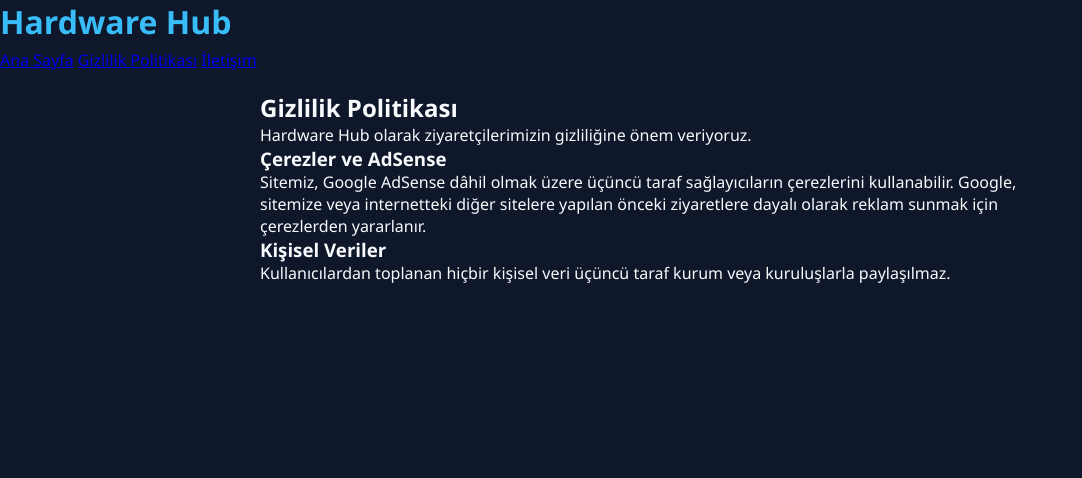
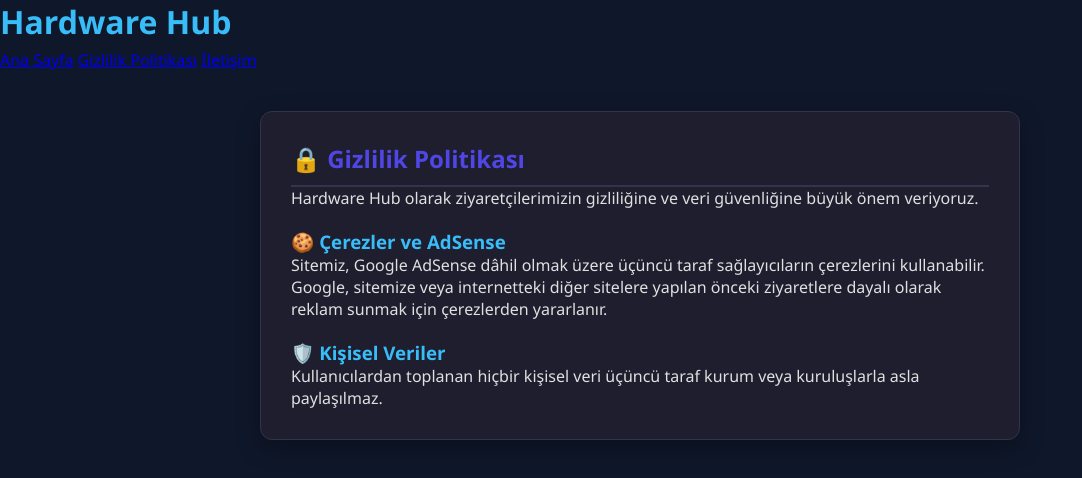
Before and after one commit to yakupkuce67-arch/hardware-hub, a website: page public/privacy.html in a window 1280 px wide. Shown: the whole page, without its empty margins (0-1082 px from the left). Drawn offline with Linux system fonts and the light colour scheme.

Commit message:
sayfalar kutucuklu tasarim ile guncellendi

```diff
--- a/public/privacy.html
+++ b/public/privacy.html
@@ -16,15 +16,17 @@
         </nav>
     </header>
 
-    <main style="padding: 20px; max-width: 800px; margin: 0 auto;">
-        <h2>Gizlilik Politikası</h2>
-        <p>Hardware Hub olarak ziyaretçilerimizin gizliliğine önem veriyoruz.</p>
+    <div class="info-container">
+        <div class="info-card">
+            <h2>🔒 Gizlilik Politikası</h2>
+            <p>Hardware Hub olarak ziyaretçilerimizin gizliliğine ve veri güvenliğine büyük önem veriyoruz.</p>
 
-        <h3>Çerezler ve AdSense</h3>
-        <p>Sitemiz, Google AdSense dâhil olmak üzere üçüncü taraf sağlayıcıların çerezlerini kullanabilir. Google, sitemize veya internetteki diğer sitelere yapılan önceki ziyaretlere dayalı olarak reklam sunmak için çerezlerden yararlanır.</p>
+            <h3>🍪 Çerezler ve AdSense</h3>
+            <p>Sitemiz, Google AdSense dâhil olmak üzere üçüncü taraf sağlayıcıların çerezlerini kullanabilir. Google, sitemize veya internetteki diğer sitelere yapılan önceki ziyaretlere dayalı olarak reklam sunmak için çerezlerden yararlanır.</p>
 
-        <h3>Kişisel Veriler</h3>
-        <p>Kullanıcılardan toplanan hiçbir kişisel veri üçüncü taraf kurum veya kuruluşlarla paylaşılmaz.</p>
-    </main>
+            <h3>🛡️ Kişisel Veriler</h3>
+            <p>Kullanıcılardan toplanan hiçbir kişisel veri üçüncü taraf kurum veya kuruluşlarla asla paylaşılmaz.</p>
+        </div>
+    </div>
 </body>
 </html>
--- a/public/style.css
+++ b/public/style.css
@@ -188,3 +188,39 @@ button:hover {
 .hidden { display: none !important; }
 .result.success { background-color: #064e3b; border: 1px solid #10b981; }
 .result.fail { background-color: #7f1d1d; border: 1px solid #ef4444; }
+
+/* Kutucuk ve Sayfa Düzeni */
+.info-container {
+    max-width: 800px;
+    margin: 40px auto;
+    padding: 0 20px;
+}
+
+.info-card {
+    background: #1e1e2f;
+    border: 1px solid #33334d;
+    border-radius: 12px;
+    padding: 30px;
+    box-shadow: 0 8px 24px rgba(0, 0, 0, 0.3);
+    color: #e0e0e0;
+}
+
+.info-card h2 {
+    color: #4f46e5;
+    margin-top: 0;
+    border-bottom: 2px solid #33334d;
+    padding-bottom: 10px;
+}
+
+.info-card h3 {
+    color: #38bdf8;
+    margin-top: 20px;
+}
+
+.contact-box {
+    background: #2a2a40;
+    border-left: 4px solid #4f46e5;
+    padding: 15px;
+    border-radius: 6px;
+    margin-top: 15px;
+}
```
Also changed, not shown: public/contact.html (+11 -5 lines).
